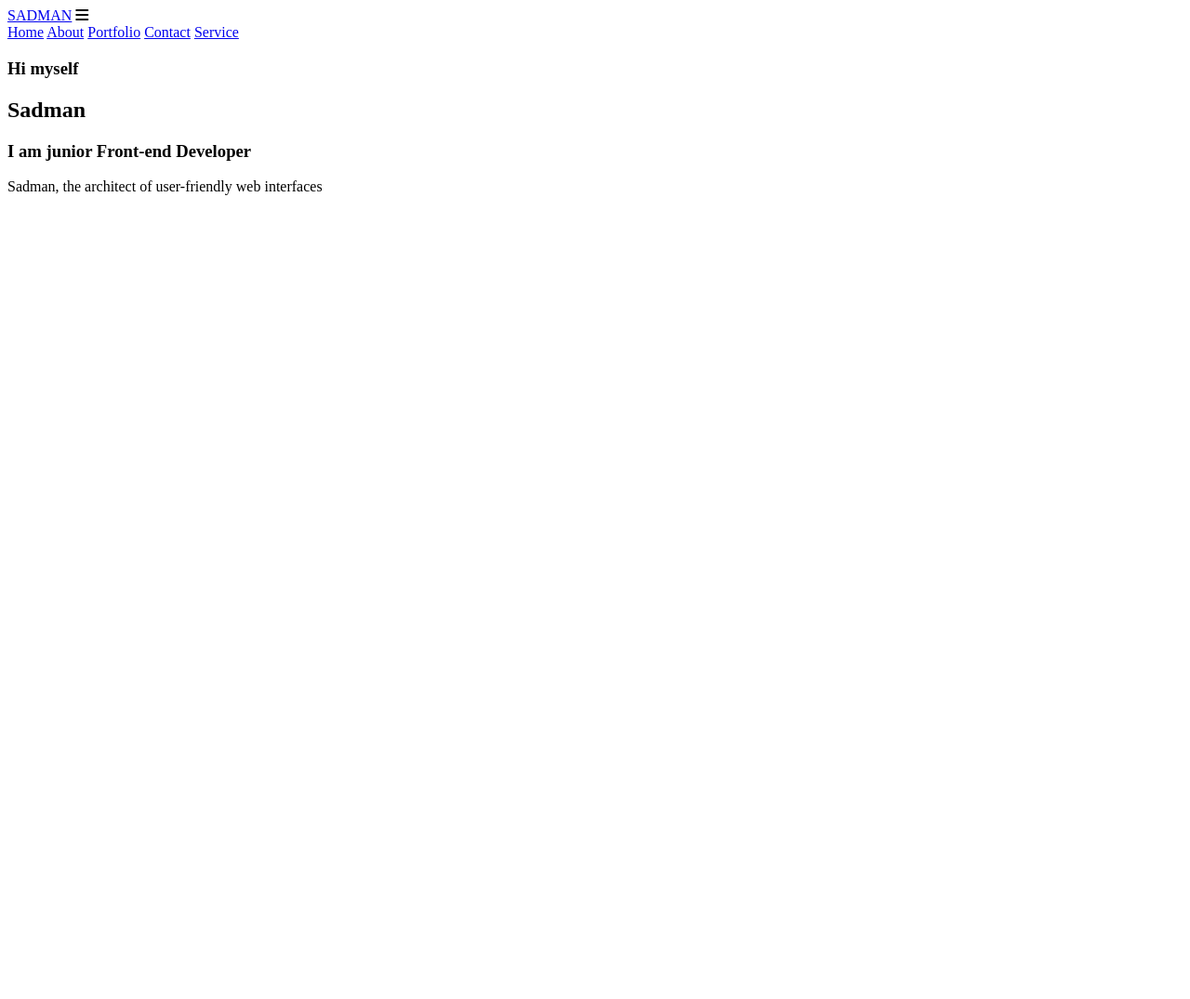
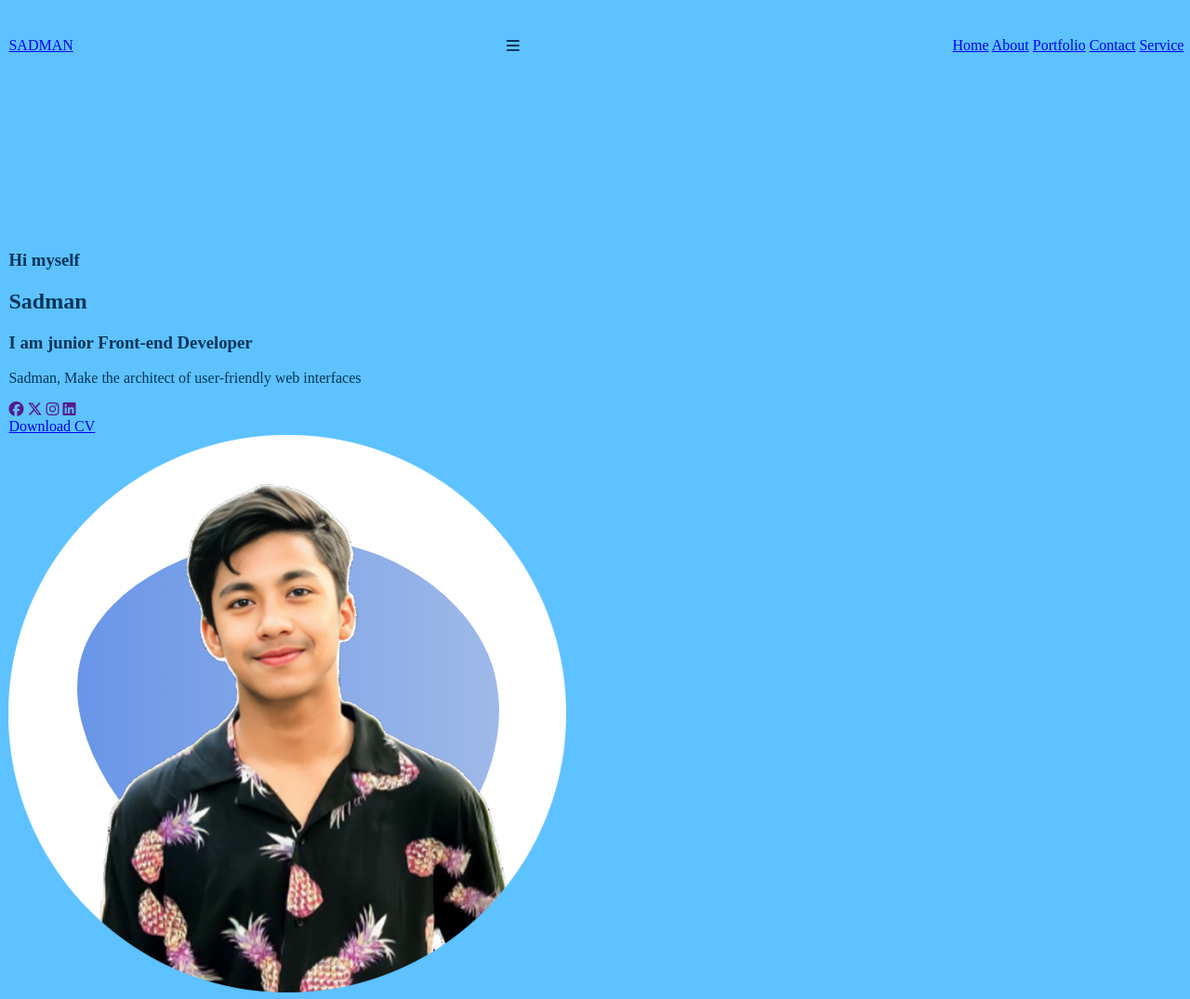
Before and after one commit to sadmandu55/Sadman-s-Portfolio, a plain HTML site: page index.html in a window 1280 px wide. Shown: the whole page at 93% size. Before the commit the page ends 800 px from the top, so only its background shows below. Drawn offline with Linux system fonts and the light colour scheme.

Commit message:
Adding Css and flex items

```diff
--- a/css file/style.css
+++ b/css file/style.css
@@ -0,0 +1,45 @@
+@import url('https://fonts.googleapis.com/css2?family=Nunito+Sans:ital,opsz,wdth,wght@0,6..12,75..125,200..1000;1,6..12,75..125,200..1000&display=swap');
+
+:root{
+    --bg-color: #5DC2FF;
+    --main-color: #D6EAF8;
+    --text-color: #003457;
+
+}
+
+.{
+    margin: 0;
+    padding: 0;
+    box-sizing: border-box;
+    text-decoration: none;
+    scroll-behavior: smooth;
+    font-family: "Nunito Sans", sans-serif;
+    outline: none;
+    border: none;
+}
+html{
+    font-size: 1rem;
+    overflow: hidden;
+}
+
+body{
+    background-color: var(--bg-color);
+    color: var(--text-color);
+}
+
+section{
+    min-height: 100vh;
+    padding: 160px 1.44px 32px;
+}
+
+.header{
+    display: flex;
+    top: 0;
+    left: 0;
+    width: 100%;
+    padding: 32px 1.44px;
+    background: var(--bg-color);
+    justify-content: space-between;
+    z-index: 100;
+    align-items: center;
+}
--- a/index.html
+++ b/index.html
@@ -7,7 +7,7 @@
     <!-- Font-Awsome CDN -->
     <link rel="stylesheet" href="https://cdnjs.cloudflare.com/ajax/libs/font-awesome/6.5.2/css/all.min.css" integrity="sha512-SnH5WK+bZxgPHs44uWIX+LLJAJ9/2PkPKZ5QiAj6Ta86w+fsb2TkcmfRyVX3pBnMFcV7oQPJkl9QevSCWr3W6A==" crossorigin="anonymous" referrerpolicy="no-referrer" />
     <!-- Css Section -->
-    <link rel="stylesheet" href="style.css">
+    <link rel="stylesheet" href="/css file/style.css">
 
 </head>
 <body>
@@ -35,7 +35,22 @@
                 <h3>Hi myself</h3>
                 <h1>Sadman</h1>
                 <h3>I am junior Front-end Developer</h3>
-                <p>Sadman, the architect of user-friendly web interfaces</p>
+                <p>Sadman, Make the architect of user-friendly web interfaces</p>
+                <!-- Social icon Add -->
+                 <div class="social-icon">
+                    <!-- Facebook -->
+                    <a href=""><i class="fa-brands fa-facebook"></i></a>
+                    <!-- X -->
+                    <a href=""><i class="fa-brands fa-x-twitter"></i></a>
+                    <!-- Instagram -->
+                    <a href=""><i class="fa-brands fa-instagram"></i></a>
+                    <!-- Linkendin -->
+                    <a href=""><i class="fa-brands fa-linkedin"></i></a>
+                 </div>
+                 <a href="#">Download CV</a>
+            </div>
+            <div class="home-image">
+                <img src="/Image/Main images/profile-pic (1).png" alt="Profile">
             </div>
            </section>
 
```
Also changed, not shown: Image/Main images/profile-pic (1).png (added).
